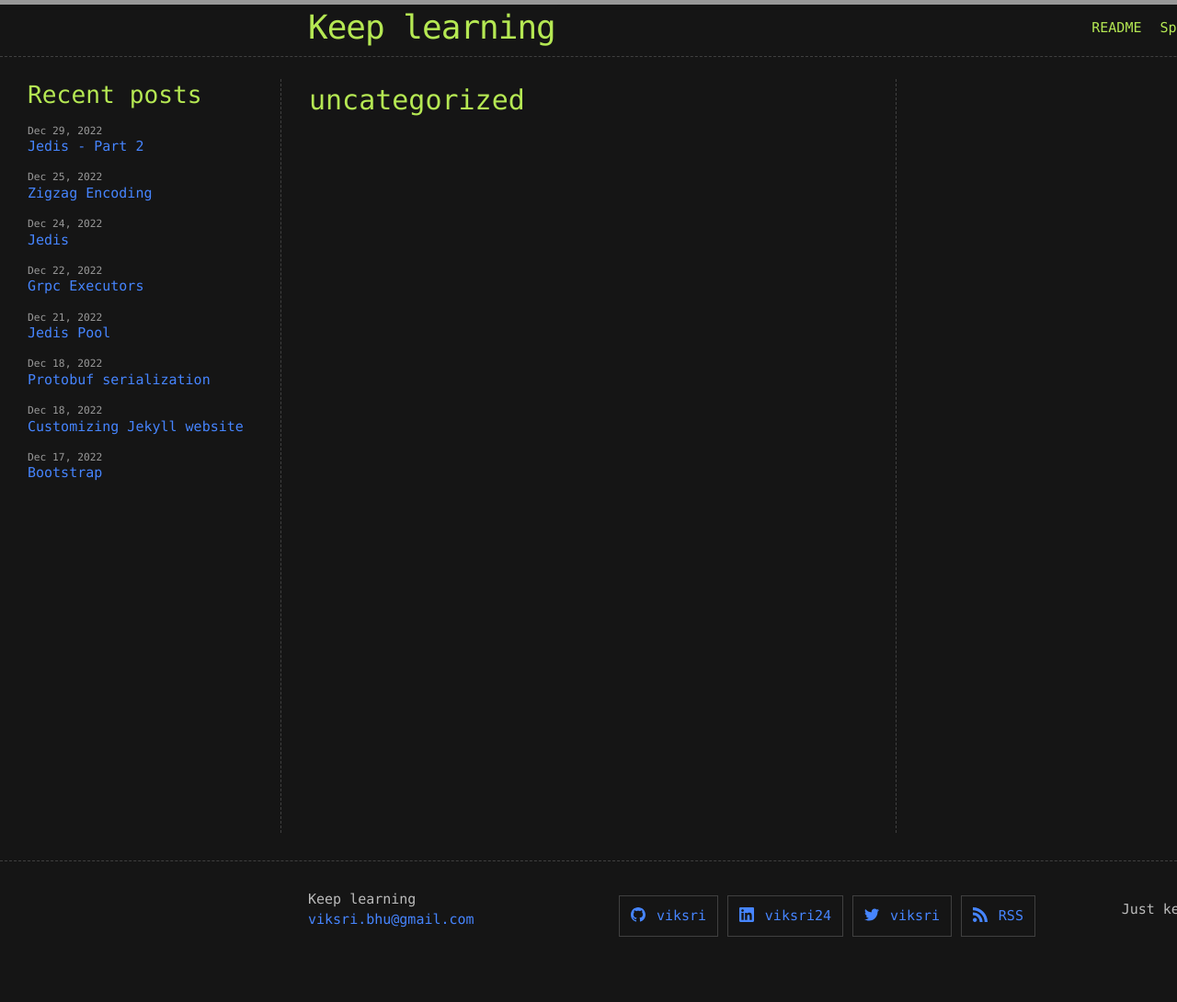
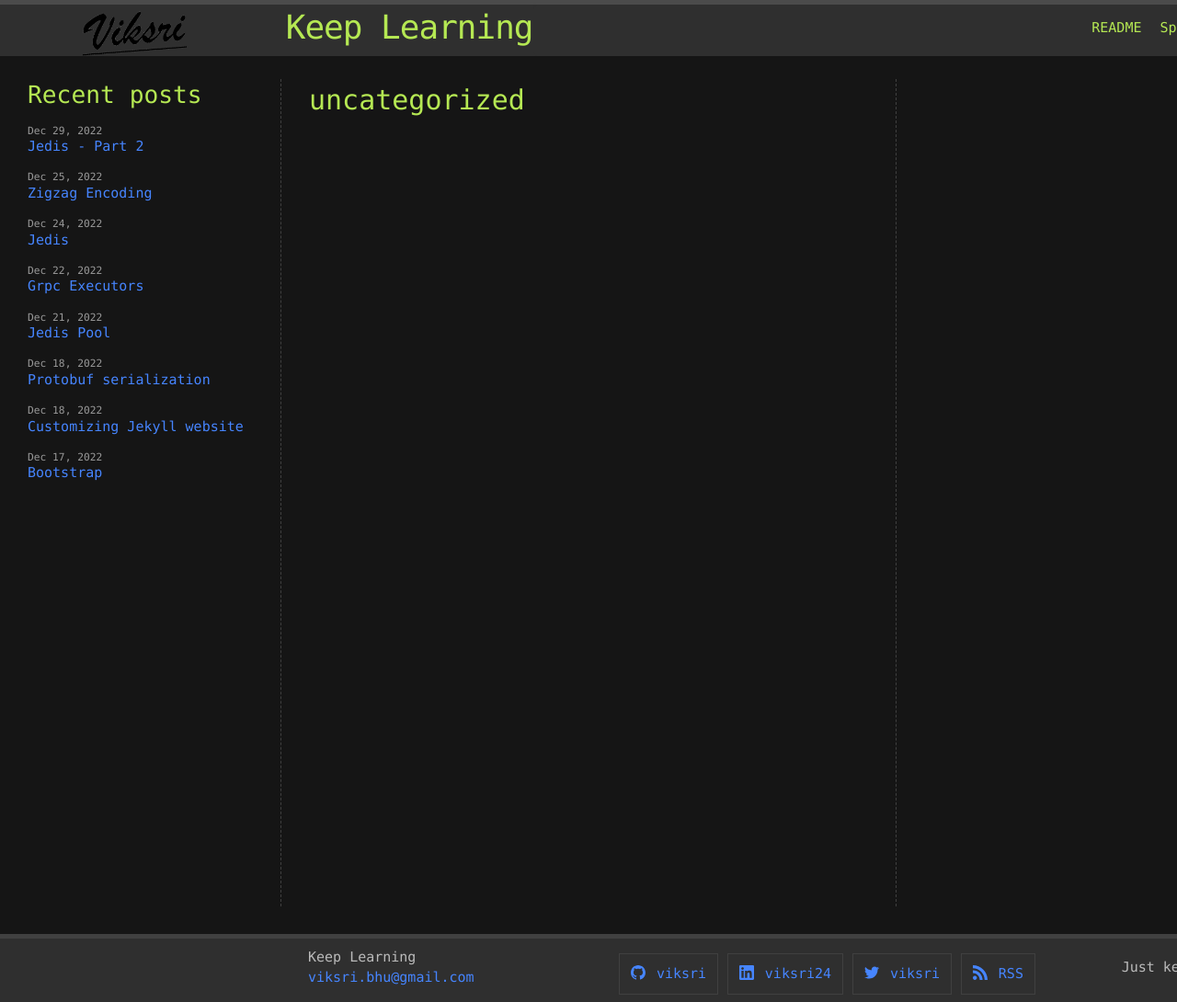
Before and after one commit to viksri/viksri.github.io, a Jekyll site: the page built from _tags/uncategorized.md, in a window 1280 px wide and 1090 px high. Shown: the whole window at 92% size. Built offline with Jekyll 4.4.1, drawn with Linux system fonts in a browser that asks for light colours.

Commit message:
V1.6.8: Add site logo

```diff
--- a/_config.yml
+++ b/_config.yml
@@ -13,7 +13,7 @@
 # you will see them accessed via {{ site.title }}, {{ site.email }}, and so on.
 # You can create any custom variable you would like, and they will be accessible
 # in the templates via {{ site.myvariable }}.
-title: Keep learning
+title: Keep Learning
 email: viksri.bhu@gmail.com
 description: >- # this means to ignore newlines until "baseurl:"
   Just keep learning.
--- a/_includes/footer.html
+++ b/_includes/footer.html
@@ -1,7 +1,7 @@
 <footer class="site-footer h-card">
   <data class="u-url" href="{{ "/" | relative_url }}"></data>
 
-  <div class="header-wrapper">
+  <div class="footer-wrapper">
 
     <div class="footer-col-wrapper">
       <div class="footer-col footer-col-1">
--- a/_includes/header.html
+++ b/_includes/header.html
@@ -3,6 +3,7 @@
   <div class="header-wrapper">
     {%- assign default_paths = site.pages | map: "path" -%}
     {%- assign page_paths = site.header_pages | default: default_paths -%}
+    <img class="site-logo" src="{{ site.baseurl }}/assets/logo2.png"></img>
     <a class="site-title" rel="author" href="{{ "/" | relative_url }}">{{ site.title | escape }}</a>
 
     {%- if page_paths -%}
--- a/_sass/minima/_base.scss
+++ b/_sass/minima/_base.scss
@@ -198,6 +198,19 @@ pre {
  * Wrapper`
  */
 .header-wrapper {
+    margin-right: $lsidebar-width + $spacing-unit;
+    padding-right: $spacing-unit;
+    padding-left: $spacing-unit;
+    width: $content-width + 5 * $spacing-unit + $lsidebar-width;
+    @extend %clearfix;
+    display: flex;
+    flex-direction: row;
+    justify-content: space-between;
+    background-color: $dm-table-header-bg-color;
+    //    position: fixed;
+}
+
+.footer-wrapper {
     margin-left: $lsidebar-width + $spacing-unit;
     margin-right: $lsidebar-width + $spacing-unit;
     padding-right: $spacing-unit;
@@ -207,7 +220,7 @@ pre {
     display: flex;
     flex-direction: row;
     justify-content: space-between;
-    background-color: $background-color;
+    background-color: $dm-table-header-bg-color;
     //    position: fixed;
 }
 
@@ -218,7 +231,7 @@ pre {
   padding-left: $spacing-unit;
   border-left: 1px dashed $border-color-01;
   border-right: 1px dashed $border-color-01;
-  min-height: 820px;
+  min-height: 900px;
   width: $content-width + 3 * $spacing-unit;
   @extend %clearfix;
 }
--- a/_sass/minima/_layout.scss
+++ b/_sass/minima/_layout.scss
@@ -7,11 +7,11 @@
  * Site header
  */
 .site-header {
-  border-top: 5px solid $border-color-03;
-  border-bottom: 1px dashed $border-color-01;
+    border-top: 5px solid $dm-table-header-border;
   width: $content-width + 8 * $spacing-unit + 2 * $lsidebar-width;
   height: $header-height;
   line-height: $base-line-height * $base-font-size * 2.25;
+  background-color: $dm-table-header-bg-color;
 
   // Positioning context for the mobile navigation icon
   position: fixed;
@@ -24,6 +24,7 @@
   letter-spacing: -1px;
   margin-bottom: 0;
   float: left;
+  padding-left: $spacing-unit;
 
   @include media-query($on-palm) {
     padding-right: 45px;
@@ -33,6 +34,13 @@
   &:visited {
     color: $site-title-color;
   }
+}
+
+.site-logo {
+    width: 0.41 * $lsidebar-width;
+//    height: $header-height;
+    padding-left: 2 *  $spacing-unit;
+    padding-right: 2.6 * $spacing-unit;
 }
 
 .site-nav {
@@ -125,8 +133,11 @@
  * Site footer
  */
 .site-footer {
-  border-top: 1px dashed $border-color-01;
-  padding: $spacing-unit 0;
+  padding-top: 0.3 * $spacing-unit;
+  padding-botom: 0.3 * $spacing-unit;
+  background-color: $dm-table-header-bg-color;
+  border-top: 5px solid $dm-table-border-color;
+  position: relative;
 }
 
 .footer-heading {
@@ -154,7 +165,6 @@
 }
 
 .footer-col {
-  margin-bottom: $spacing-unit / 2;
 }
 
 .footer-col-1{
```
Also changed, not shown: assets/logo2.png.
